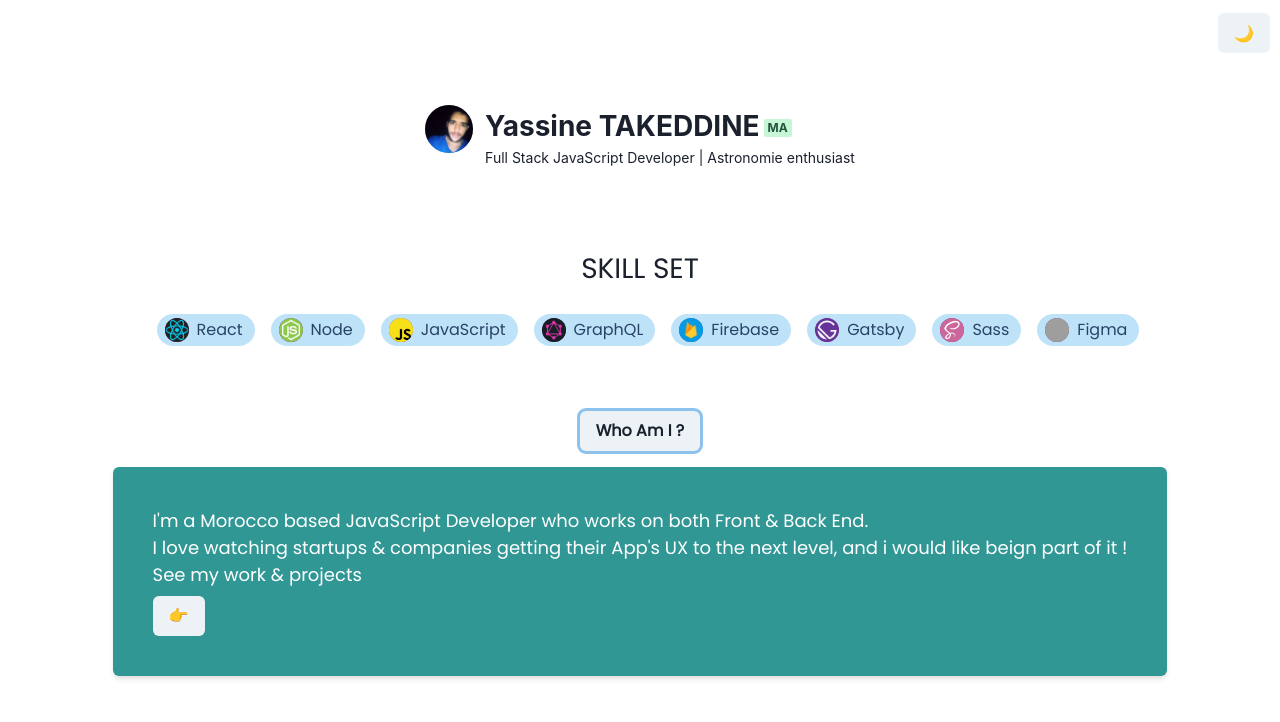
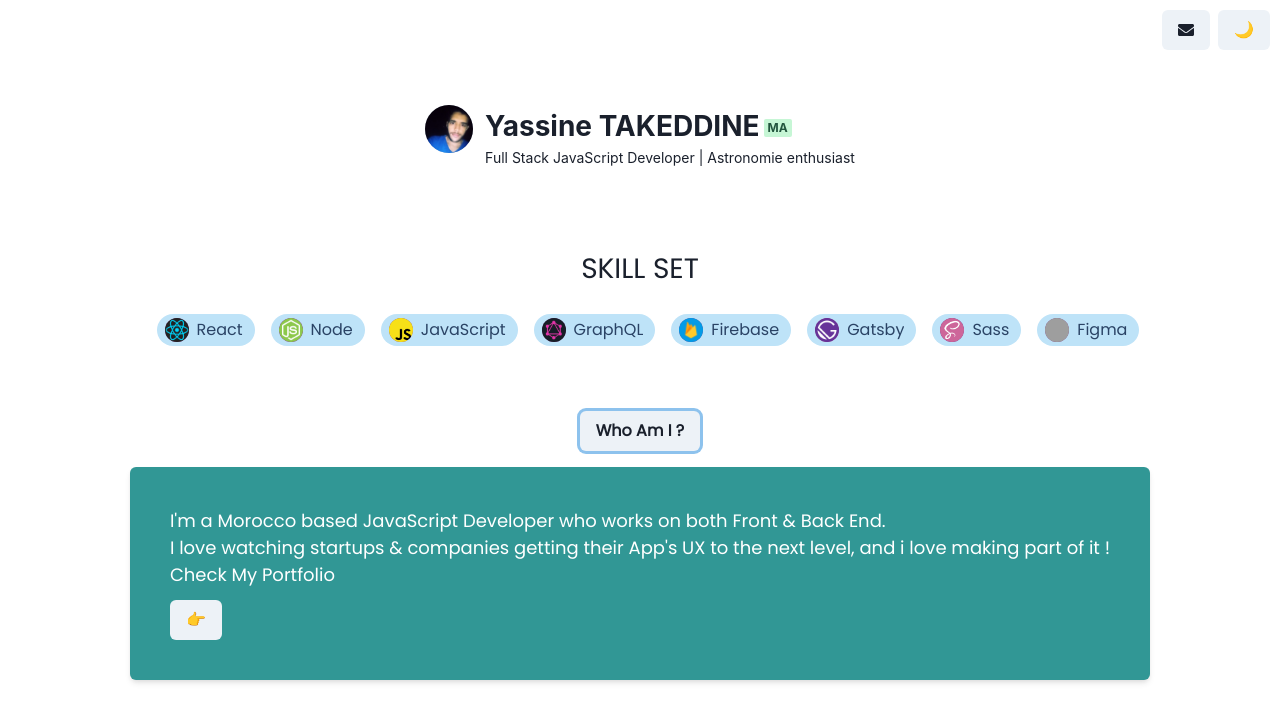
Before and after one commit to YassineTk/React-Chakra-Portfolio, a React (Create React App) app: page / in a window 1280 px wide. Both pictures are taken after a click on the button "Who Am I ?". Shown: the top 722 px of the page. Built offline with nearby package versions, Linux system fonts and the light colour scheme; grey boxes are pictures that could not be loaded.

Commit message:
added fonts icon

```diff
--- a/package.json
+++ b/package.json
@@ -6,10 +6,14 @@
     "@chakra-ui/react": "^1.0.0",
     "@emotion/react": "^11.0.0",
     "@emotion/styled": "^11.0.0",
+    "@fortawesome/fontawesome-svg-core": "^1.2.32",
+    "@fortawesome/free-solid-svg-icons": "^5.15.1",
+    "@fortawesome/react-fontawesome": "^0.1.12",
     "@testing-library/jest-dom": "^5.11.6",
     "@testing-library/react": "^11.1.2",
     "@testing-library/user-event": "^12.2.2",
     "framer-motion": "^2.9.4",
+    "history": "^5.0.0",
     "react": "^17.0.1",
     "react-dom": "^17.0.1",
     "react-router-dom": "^5.2.0",
--- a/public/index.html
+++ b/public/index.html
@@ -3,6 +3,7 @@
   <head>
     <meta charset="utf-8" />
     <link rel="icon" href="%PUBLIC_URL%/favicon.ico" />
+
     <meta name="viewport" content="width=device-width, initial-scale=1" />
     <meta name="theme-color" content="#000000" />
     <meta
--- a/src/App.css
+++ b/src/App.css
@@ -21,6 +21,13 @@
   position: absolute;
   right: 0;
   top: 0;
+  padding: 10px;
+  display: flex;
+}
+.envelope__icon {
+  position: absolute;
+  right: 0;
+  bottom: 0;
   padding: 10px;
 }
 
@@ -128,3 +135,12 @@
     padding: 120px !important;
   }
 }
+
+Button.resume {
+  font-weight: 500;
+}
+button.chakra-button.poppins.css-7vm6ds,
+button.chakra-button.css-u3wv0a {
+  font-weight: 500;
+  filter: drop-shadow(3px 3px 3px rgb(0, 0, 0));
+}
--- a/src/App.js
+++ b/src/App.js
@@ -3,12 +3,15 @@ import "./App.css";
 import { Switch, BrowserRouter as Router, Route } from "react-router-dom";
 import Portfolio from "./components/Portfolio";
 import Home from "./components/Home";
+import Contact from "./components/Contact";
+import "./components/FontawesomeIcons";
 
 function App() {
   return (
     <Router>
       <Switch>
         <Route path="/portfolio" component={Portfolio} />
+        <Route path="/contact" component={Contact} />
         <Route path="/" component={Home} />
       </Switch>
     </Router>
--- /dev/null
+++ b/src/components/FontawesomeIcons/index.js
@@ -0,0 +1,3 @@
+import { library } from "@fortawesome/fontawesome-svg-core";
+import { faEnvelope } from "@fortawesome/free-solid-svg-icons";
+library.add(faEnvelope);
--- a/src/components/Home.js
+++ b/src/components/Home.js
@@ -21,6 +21,7 @@ function Home() {
     <div class="app">
       <Mode />
       <Actor />
+
       <div className="skills poppins">
         <div className="skills__title">
           <h3> SKILL SET </h3>{" "}
@@ -174,10 +175,10 @@ function Home() {
             I'm a Morocco based JavaScript Developer who works on both Front &
             Back End.
             <br /> I love watching startups & companies getting their App's UX
-            to the next level, and i would like beign part of it ! <br /> See my
-            work & projects <br />
+            to the next level, and i love making part of it ! <br />
+            Check My Portfolio <br />
             <Link to="/portfolio">
-              <Button marginTop="8px">👉</Button>{" "}
+              <Button marginTop="3">👉</Button>{" "}
             </Link>
           </Box>
         </Fade>
--- a/src/components/Mode.js
+++ b/src/components/Mode.js
@@ -1,14 +1,18 @@
 import React from "react";
 import { Button, useColorMode } from "@chakra-ui/react";
+import { FontAwesomeIcon } from "@fortawesome/react-fontawesome";
 
 function Mode() {
   const { colorMode, toggleColorMode } = useColorMode("dark");
 
   return (
     <div class="mode">
+      <Button marginRight="2">
+        <FontAwesomeIcon icon="envelope" />
+      </Button>
       <Button className="app__mode" onClick={toggleColorMode}>
         {colorMode === "light" ? "🌙" : "⚡"}
-      </Button>
+      </Button>{" "}
     </div>
   );
 }
```
Also changed, not shown: src/components/Contact.js (added), 1 other file (tests, documents, lock files or other folders).
